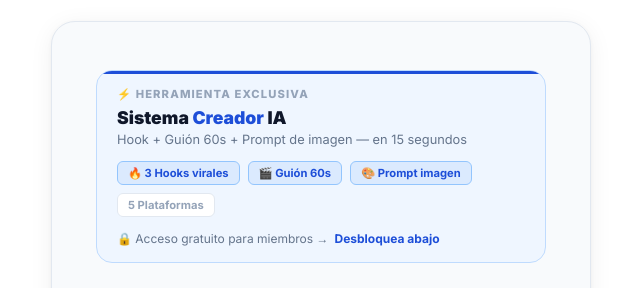
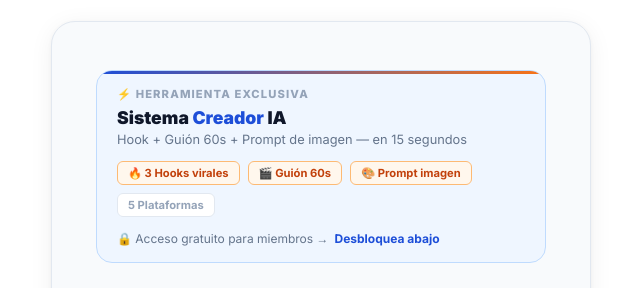
Before and after one commit to ANYORK03/sistema-creador-ia-tools, a website: page acceso.html in a window 1280 px wide. Shown: the part 149-437 px from the top of the page, without its empty margins (319-959 px from the left). Drawn offline with Linux system fonts and the light colour scheme.

Commit message:
acceso.html: chips activos naranja + degradado azul-naranja en preview

```diff
--- a/acceso.html
+++ b/acceso.html
@@ -45,7 +45,7 @@
       position: absolute;
       top: 0; left: 0; right: 0;
       height: 3px;
-      background: var(--blue);
+      background: linear-gradient(90deg, var(--blue), #F97316);
       border-radius: 16px 16px 0 0;
     }
     .tool-name { font-size:.7rem; font-weight:800; letter-spacing:.1em; text-transform:uppercase; color:var(--muted); margin-bottom:6px; }
@@ -54,7 +54,7 @@
     .tool-desc { font-size:.8rem; color:var(--gray); margin-bottom:14px; }
     .tool-features { display:flex; gap:8px; flex-wrap:wrap; }
     .feat { font-size:.7rem; font-weight:700; padding:4px 10px; border-radius:6px; border:1px solid var(--border); color:var(--muted); background:#fff; }
-    .feat.active { color:var(--blue); border-color:#93C5FD; background:#DBEAFE; }
+    .feat.active { color:#C2410C; border-color:#FDBA74; background:#FFF7ED; }
     .lock-overlay { display:flex; align-items:center; gap:6px; margin-top:14px; font-size:.75rem; color:var(--gray); }
     .lock-overlay span { color:var(--blue); font-weight:700; }
 
```
